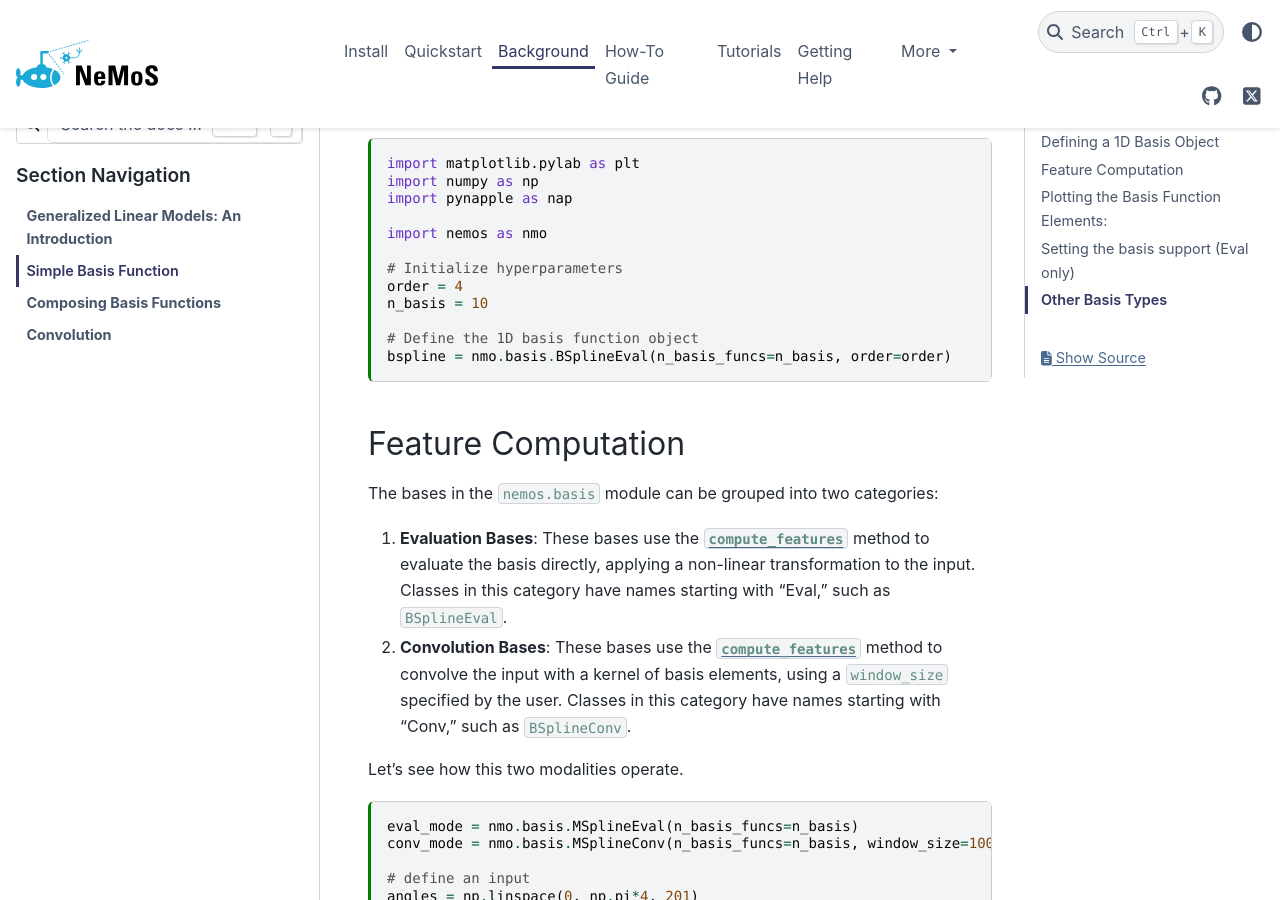
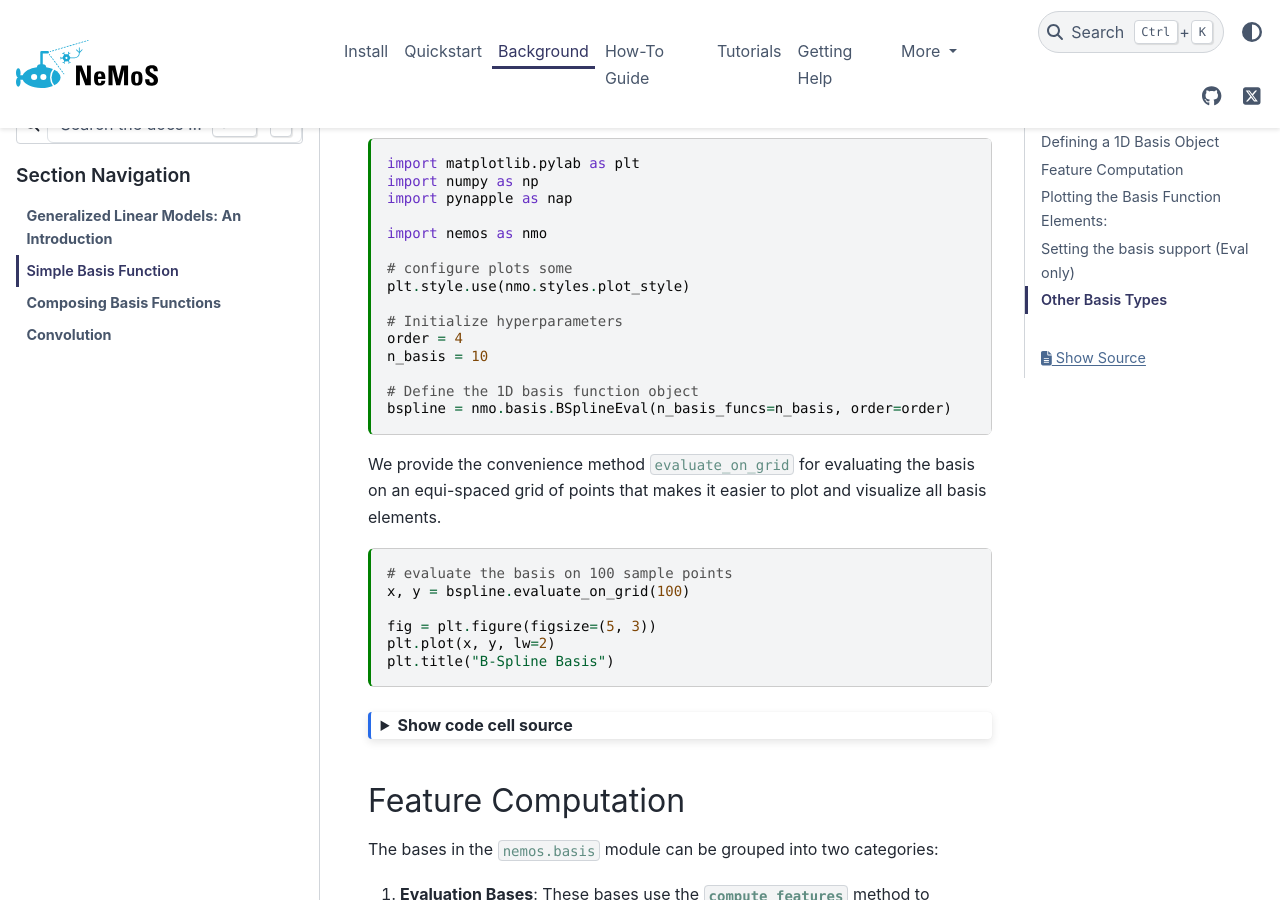
Before and after one commit to flatironinstitute/nemos, a Sphinx documentation site: the page built from docs/background/plot_01_1D_basis_function.md, in a window 1280 px wide and 900 px high, scrolled down 434 px. Built offline with Sphinx 7.4.7 and the PyData theme 0.15.4, drawn with Linux system fonts in a browser that asks for light colours; some of the changed text lies outside the part shown.

Commit message:
fix tutorials

````diff
--- a/docs/background/plot_01_1D_basis_function.md
+++ b/docs/background/plot_01_1D_basis_function.md
@@ -38,6 +38,7 @@
     ),
     category=RuntimeWarning,
 )
+
 ```
 
 (simple_basis_function)=
@@ -58,12 +59,48 @@
 
 import nemos as nmo
 
+# configure plots some
+plt.style.use(nmo.styles.plot_style)
+
 # Initialize hyperparameters
 order = 4
 n_basis = 10
 
 # Define the 1D basis function object
 bspline = nmo.basis.BSplineEval(n_basis_funcs=n_basis, order=order)
+```
+
+We provide the convenience method `evaluate_on_grid` for evaluating the basis on an equi-spaced grid of points that makes it easier to plot and visualize all basis elements.
+
+```{code-cell} ipython3
+# evaluate the basis on 100 sample points
+x, y = bspline.evaluate_on_grid(100)
+
+fig = plt.figure(figsize=(5, 3))
+plt.plot(x, y, lw=2)
+plt.title("B-Spline Basis")
+```
+
+```{code-cell} ipython3
+:tags: [hide-input]
+
+# save image for thumbnail
+from pathlib import Path
+import os
+
+root = os.environ.get("READTHEDOCS_OUTPUT")
+if root:
+   path = Path(root) / "html/_static/thumbnails/background"
+# if local store in ../_build/html/...
+else:
+   path = Path("../_build/html/_static/thumbnails/background")
+
+# make sure the folder exists if run from build
+if root or Path("../_build/html/_static").exists():
+   path.mkdir(parents=True, exist_ok=True)
+
+if path.exists():
+  fig.savefig(path / "plot_01_1D_basis_function.svg")
 ```
 
 ## Feature Computation
@@ -74,7 +111,6 @@
 2. **Convolution Bases**: These bases use the [`compute_features`](nemos.basis._basis.Basis.compute_features) method to convolve the input with a kernel of basis elements, using a `window_size` specified by the user. Classes in this category have names starting with "Conv," such as `BSplineConv`.
 
 Let's see how this two modalities operate.
-
 
 ```{code-cell} ipython3
 eval_mode = nmo.basis.MSplineEval(n_basis_funcs=n_basis)
````
Also changed, not shown: other parts of docs/background/plot_01_1D_basis_function.md (+1 -0 lines), docs/background/plot_02_ND_basis_function.md (+11 -12 lines).
